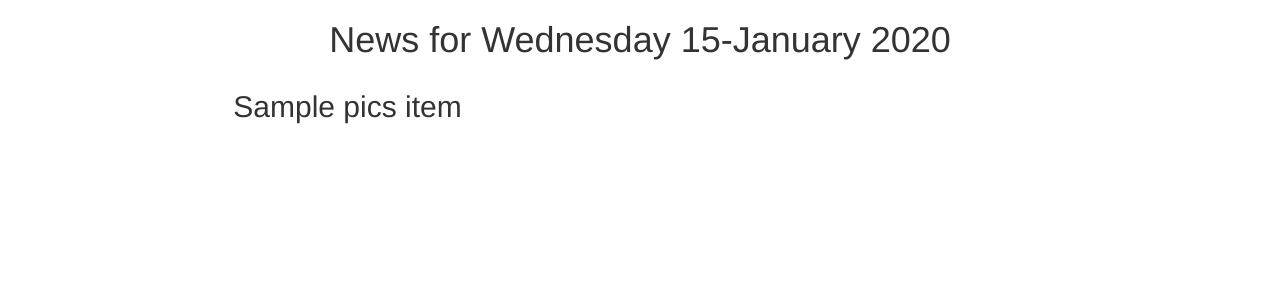
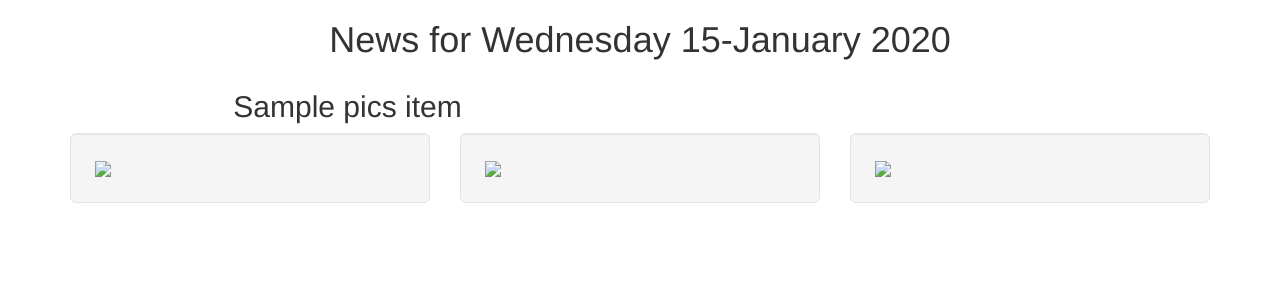
Before and after one commit to nimosaid/Gallery, a Django app: template pics/templates/all-pics/today-pics.html in a window 1280 px wide. Shown: the part 52-352 px from the top of the page. Run offline with Django 3.2, Linux system fonts and the light colour scheme; the template is opened without the code that fills it: most values are stand-ins (such as "Sample title", 1, 10 or a date in 2020); parts of the project's set-up code (start-up, migrations or seed data) failed here and were passed over; some libraries are stand-ins or nearby versions.

Commit message:
add changes

```diff
--- a/photoshoot/urls.py
+++ b/photoshoot/urls.py
@@ -5,5 +5,5 @@ from django.contrib import admin
 
 urlpatterns = [
     url(r'^admin/', admin.site.urls),
-    url(r'^pics/',include('pics.urls'))
+    url(r'',include('pics.urls'))
 ]
--- a/pics/templates/all-pics/past-pics.html
+++ /dev/null
@@ -1,5 +0,0 @@
-{%extends 'all-news/base.html'%}
-
-{% block content %}
-{{block.super}}
-{% endblock %}
--- a/pics/templates/all-pics/today-pics.html
+++ b/pics/templates/all-pics/today-pics.html
@@ -17,10 +17,30 @@
     </div>
 
   </div>
+  <div class="row ">
+    <div class="col-md-4 ">
+        <div class="well well-lg ">
+            <img src="" alt=" " height=300px;>
+        </div>
+    </div>
+
+    <div class="col-md-4 ">
+        <div class="well well-lg ">
+            <img src="" alt=" " height=230px;>
+        </div>
+    </div>
+
+    <div class="col-md-4 ">
+        <div class="well well-lg ">
+            <img src="" alt=" " height=200px;>
+        </div>
+    </div>
+</div>
+
 
   {% empty %}
   <div class="row">
-    <h2 class="text-center">There No Pictures</h2>
+    <h2 class="text-center" style ="color: aqua">There No Pictures</h2>
   </div>
   {% endfor %}
 
--- a/pics/urls.py
+++ b/pics/urls.py
@@ -3,6 +3,5 @@ from . import views
 
 urlpatterns=[
     url(r'^$',views.pics_of_day,name='picsToday'),
-    url(r'^archives/(\d{4}-\d{2}-\d{2})/$',views.past_days_pics,name = 'pastPics'),
     url(r'^search/', views.search_results, name='search_results')
 ]
```
Also changed, not shown: pics/migrations/0003_photographer_phone_number.py (added).
